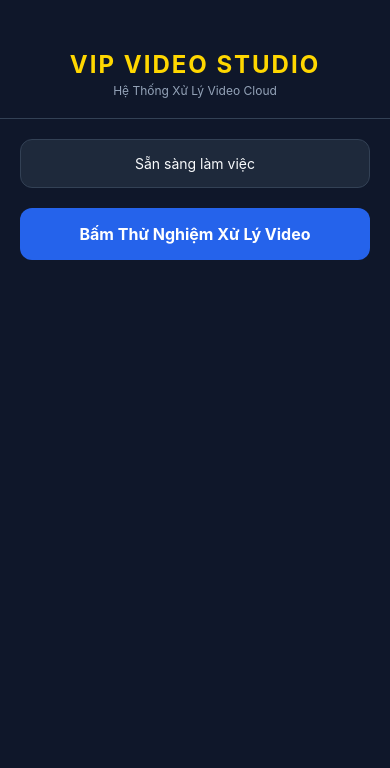
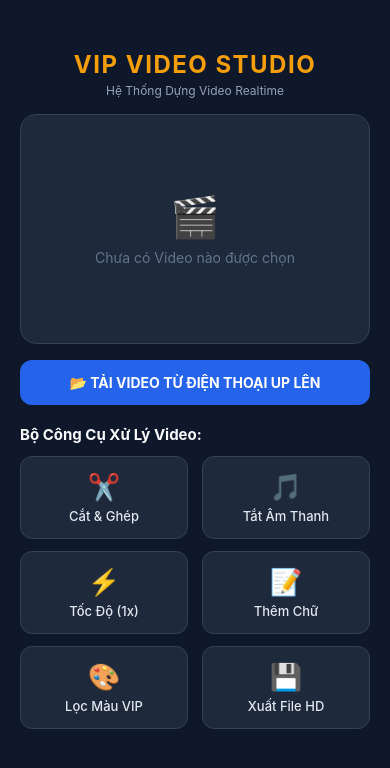
Before and after one commit to quangtrongmanh-design/my-expo-video-editor, a React Native app: screen / in a window 390 px wide. Shown: the top 768 px of the page. Built offline with nearby package versions, Linux system fonts and the light colour scheme.

Commit message:
Update App.js

```diff
--- a/App.js
+++ b/App.js
@@ -1,36 +1,120 @@
 import React, { useState } from 'react';
-import { StyleSheet, Text, View, TouchableOpacity, ScrollView, ActivityIndicator, Alert } from 'react-native';
+import { StyleSheet, Text, View, TouchableOpacity, ScrollView, Alert } from 'react-native';
+import { StatusBar } from 'expo-status-bar';
+import * as ImagePicker from 'expo-image-picker';
+import { Video, ResizeMode } from 'expo-av';
 
 export default function App() {
-  const [statusMessage, setStatusMessage] = useState('Sẵn sàng làm việc');
-  const [isProcessing, setIsProcessing] = useState(false);
+  const [videoUri, setVideoUri] = useState(null);
+  const [rate, setRate] = useState(1.0);
+  const [isMuted, setIsMuted] = useState(false);
 
-  const handleProcessVideo = () => {
-    setIsProcessing(true);
-    setStatusMessage('Đang kết nối Server Cloud Video...');
+  const pickVideo = async () => {
+    const permissionResult = await ImagePicker.requestMediaLibraryPermissionsAsync();
 
-    setTimeout(() => {
-      setIsProcessing(false);
-      setStatusMessage('Đã chọn và xử lý video thành công!');
-      Alert.alert('VIP Video Studio', 'Xử lý video hoàn tất thành công!');
-    }, 2000);
+    if (permissionResult.granted === false) {
+      Alert.alert("Cần cấp quyền", "Anh Duy vui lòng cho phép ứng dụng truy cập Thư viện ảnh/video nhé!");
+      return;
+    }
+
+    let result = await ImagePicker.launchImageLibraryAsync({
+      mediaTypes: ImagePicker.MediaTypeOptions.Videos,
+      allowsEditing: true,
+      quality: 1,
+    });
+
+    if (!result.canceled && result.assets && result.assets.length > 0) {
+      setVideoUri(result.assets[0].uri);
+      Alert.alert("Thành công!", "Đã tải video vào trình phát VIP Video Studio.");
+    }
+  };
+
+  const handleSpeedToggle = () => {
+    const newRate = rate === 1.0 ? 1.5 : rate === 1.5 ? 2.0 : 0.5;
+    setRate(newRate);
+    Alert.alert("Chỉnh tốc độ", `Tốc độ phát hiện tại: ${newRate}x`);
+  };
+
+  const handleMuteToggle = () => {
+    setIsMuted(!isMuted);
+    Alert.alert("Âm thanh", !isMuted ? "Đã tắt âm thanh video" : "Đã bật âm thanh video");
+  };
+
+  const handleToolAction = (name) => {
+    if (!videoUri) {
+      Alert.alert("Thông báo", "Anh Duy hãy tải video lên trước khi dùng công cụ này nhé!");
+      return;
+    }
+    Alert.alert(`Công cụ ${name}`, `Đang xử lý ${name} cho video... (Phiên bản tính năng nâng cao)`);
   };
 
   return (
     <View style={styles.container}>
+      <StatusBar style="light" />
+
       <View style={styles.header}>
         <Text style={styles.title}>VIP VIDEO STUDIO</Text>
-        <Text style={styles.subtitle}>Hệ Thống Xử Lý Video Cloud</Text>
+        <Text style={styles.subtitle}>Hệ Thống Dựng Video Realtime</Text>
       </View>
 
-      <ScrollView contentContainerStyle={styles.content}>
-        <View style={styles.statusBox}>
-          <Text style={styles.statusText}>{statusMessage}</Text>
-          {isProcessing && <ActivityIndicator size="large" color="#FFD700" style={{ marginTop: 10 }} />}
-        </View>
+      <View style={styles.previewBox}>
+        {videoUri ? (
+          <Video
+            source={{ uri: videoUri }}
+            rate={rate}
+            volume={isMuted ? 0.0 : 1.0}
+            isMuted={isMuted}
+            resizeMode={ResizeMode.CONTAIN}
+            shouldPlay
+            isLooping
+            useNativeControls
+            style={styles.videoPlayer}
+          />
+        ) : (
+          <View style={styles.placeholderContainer}>
+            <Text style={styles.placeholderIcon}>🎬</Text>
+            <Text style={styles.previewText}>Chưa có Video nào được chọn</Text>
+          </View>
+        )}
+      </View>
 
-        <TouchableOpacity style={styles.btnPrimary} onPress={handleProcessVideo} disabled={isProcessing}>
-          <Text style={styles.btnText}>Bấm Thử Nghiệm Xử Lý Video</Text>
+      <TouchableOpacity style={styles.mainBtn} onPress={pickVideo}>
+        <Text style={styles.mainBtnText}>
+          {videoUri ? "🔄 CHỌN VIDEO KHÁC" : "📂 TẢI VIDEO TỪ ĐIỆN THOẠI UP LÊN"}
+        </Text>
+      </TouchableOpacity>
+
+      <Text style={styles.sectionTitle}>Bộ Công Cụ Xử Lý Video:</Text>
+
+      <ScrollView contentContainerStyle={styles.toolsGrid}>
+        <TouchableOpacity style={styles.toolCard} onPress={() => handleToolAction("Cắt & Ghép")}>
+          <Text style={styles.toolIcon}>✂️</Text>
+          <Text style={styles.toolText}>Cắt & Ghép</Text>
+        </TouchableOpacity>
+
+        <TouchableOpacity style={styles.toolCard} onPress={handleMuteToggle}>
+          <Text style={styles.toolIcon}>{isMuted ? "🔇" : "🎵"}</Text>
+          <Text style={styles.toolText}>{isMuted ? "Mở Âm Thanh" : "Tắt Âm Thanh"}</Text>
+        </TouchableOpacity>
+
+        <TouchableOpacity style={styles.toolCard} onPress={handleSpeedToggle}>
+          <Text style={styles.toolIcon}>⚡</Text>
+          <Text style={styles.toolText}>Tốc Độ ({rate}x)</Text>
+        </TouchableOpacity>
+
+        <TouchableOpacity style={styles.toolCard} onPress={() => handleToolAction("Thêm Chữ & Sub")}>
+          <Text style={styles.toolIcon}>📝</Text>
+          <Text style={styles.toolText}>Thêm Chữ</Text>
+        </TouchableOpacity>
+
+        <TouchableOpacity style={styles.toolCard} onPress={() => handleToolAction("Bộ Lọc Màu")}>
+          <Text style={styles.toolIcon}>🎨</Text>
+          <Text style={styles.toolText}>Lọc Màu VIP</Text>
+        </TouchableOpacity>
+
+        <TouchableOpacity style={styles.toolCard} onPress={() => handleToolAction("Xuất Video HD")}>
+          <Text style={styles.toolIcon}>💾</Text>
+          <Text style={styles.toolText}>Xuất File HD</Text>
         </TouchableOpacity>
       </ScrollView>
     </View>
@@ -42,49 +126,91 @@ const styles = StyleSheet.create({
     flex: 1,
     backgroundColor: '#0f172a',
     paddingTop: 50,
+    paddingHorizontal: 20,
   },
   header: {
     alignItems: 'center',
-    paddingBottom: 20,
-    borderBottomWidth: 1,
-    borderBottomColor: '#334155',
+    marginBottom: 16,
   },
   title: {
     fontSize: 24,
     fontWeight: 'bold',
-    color: '#FFD700',
-    letterSpacing: 2,
+    color: '#f59e0b',
+    letterSpacing: 1.5,
   },
   subtitle: {
     fontSize: 12,
     color: '#94a3b8',
     marginTop: 4,
   },
-  content: {
-    padding: 20,
+  previewBox: {
+    width: '100%',
+    height: 230,
+    backgroundColor: '#1e293b',
+    borderRadius: 16,
+    overflow: 'hidden',
+    justifyContent: 'center',
+    alignItems: 'center',
+    borderWidth: 1,
+    borderColor: '#334155',
+    marginBottom: 16,
   },
-  statusBox: {
+  videoPlayer: {
+    width: '100%',
+    height: '100%',
+  },
+  placeholderContainer: {
+    alignItems: 'center',
+  },
+  placeholderIcon: {
+    fontSize: 40,
+    marginBottom: 8,
+  },
+  previewText: {
+    color: '#64748b',
+    fontSize: 14,
+  },
+  mainBtn: {
+    backgroundColor: '#2563eb',
+    paddingVertical: 14,
+    borderRadius: 12,
+    alignItems: 'center',
+    marginBottom: 20,
+    elevation: 3,
+  },
+  mainBtnText: {
+    color: '#ffffff',
+    fontWeight: 'bold',
+    fontSize: 14,
+  },
+  sectionTitle: {
+    color: '#f8fafc',
+    fontSize: 15,
+    fontWeight: 'bold',
+    marginBottom: 12,
+  },
+  toolsGrid: {
+    flexDirection: 'row',
+    flexWrap: 'wrap',
+    justifyContent: 'space-between',
+  },
+  toolCard: {
+    width: '48%',
     backgroundColor: '#1e293b',
-    padding: 15,
+    paddingVertical: 14,
     borderRadius: 12,
-    marginBottom: 20,
+    alignItems: 'center',
+    marginBottom: 12,
     borderWidth: 1,
     borderColor: '#334155',
   },
-  statusText: {
-    color: '#f8fafc',
-    textAlign: 'center',
-    fontSize: 14,
+  toolIcon: {
+    fontSize: 26,
+    marginBottom: 6,
   },
-  btnPrimary: {
-    backgroundColor: '#2563eb',
-    padding: 16,
-    borderRadius: 12,
-    alignItems: 'center',
-  },
-  btnText: {
-    color: '#ffffff',
-    fontWeight: 'bold',
-    fontSize: 16,
+  toolText: {
+    color: '#e2e8f0',
+    fontSize: 13,
+    fontWeight: '500',
   },
 });
```
